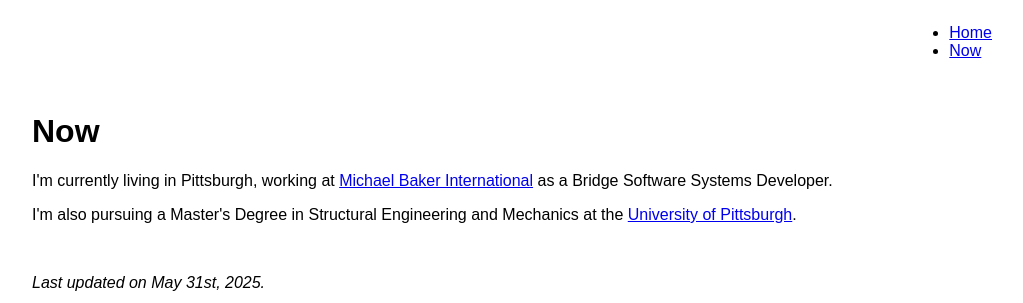
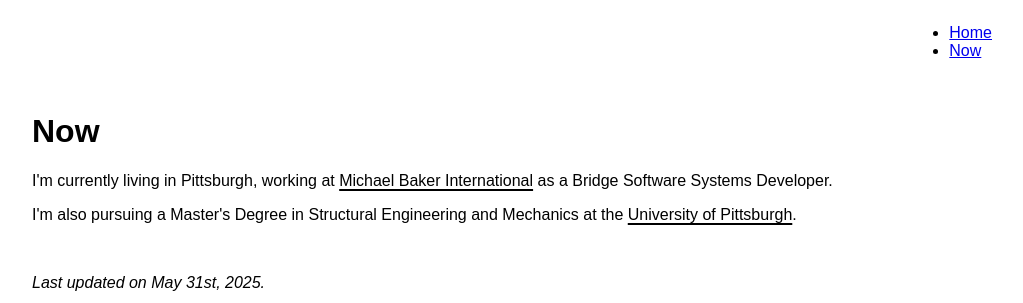
Before and after one commit to j-yang24/personal-website, a Gatsby site: page /now in a window 1280 px wide. Shown: the top 303 px of the page, without its empty margins (128-1151 px from the left). Built offline with nearby package versions, Linux system fonts and the light colour scheme; Gatsby itself is replaced by a stand-in of ours.

Commit message:
update Now Page

```diff
--- a/package.json
+++ b/package.json
@@ -23,6 +23,7 @@
     "gatsby-source-filesystem": "^3.15.0",
     "gatsby-transformer-sharp": "^3.15.0",
     "react": "^18.2.0",
-    "react-dom": "^18.2.0"
+    "react-dom": "^18.2.0",
+    "react-helmet": "^6.1.0"
   }
 }
--- a/src/components/seo.js
+++ b/src/components/seo.js
@@ -13,7 +13,7 @@ const Seo = ({ title }) => {
   `)
 
   return (
-    <title>{data.site.siteMetadata.title} - {title}</title>
+      <title>{data.site.siteMetadata.title} - {title}</title>
   )
 }
 
--- a/src/pages/now.js
+++ b/src/pages/now.js
@@ -3,30 +3,36 @@ import Layout from '../components/layout'
 import Seo from '../components/seo'
 import IconLinks from '../components/IconLinks';
 import BlackBarDivider from '../components/BlackBarDivider'
+import * as styles from '../styles/now.module.css';
 
 const NowPage = () => {
   return (
     <Layout pageTitle showTitle={false}>
-
       <div>
         <h1>Now</h1>
-        <p>I'm currently living in Pittsburgh, working at <a href="https://www.mbakerintl.com" target="_blank" rel="noopener noreferrer">Michael Baker International</a> as a Bridge Software Systems Developer.
+        <p className={styles.paragraph}>
+          I'm currently living in Pittsburgh, working at{' '}
+          <a className={styles.link} href="https://www.mbakerintl.com" target="_blank" rel="noopener noreferrer">
+            Michael Baker International
+          </a>{' '}
+          as a Bridge Software Systems Developer.
         </p>
-        <p>I'm also pursuing a Master's Degree in Structural Engineering and Mechanics at the <a href="https://www.engineering.pitt.edu/academics/eagr/" target="_blank" rel="noopener noreferrer">University of Pittsburgh</a>.
+        <p className={styles.paragraph}>
+          I'm also pursuing a Master's Degree in Structural Engineering and Mechanics at the{' '}
+          <a className={styles.link} href="https://www.engineering.pitt.edu/academics/eagr/" target="_blank" rel="noopener noreferrer">
+            University of Pittsburgh
+          </a>.
         </p>
-        <br></br>
-        <p><i>Last updated on May 31st, 2025.</i></p>
+        <br />
+        <p className={styles.update}>Last updated on May 31st, 2025.</p>
       </div>
 
       <BlackBarDivider />
       <IconLinks />
       <footer align="center">&#169; 2025 Johnson Yang</footer>
     </Layout>
-
   )
 }
 
-
 export const Head = () => <Seo title="Now" />
-
 export default NowPage
--- /dev/null
+++ b/src/styles/now.module.css
@@ -0,0 +1,27 @@
+.paragraph {
+  text-align: justify;
+  font-size: 16px;
+}
+
+.update {
+  font-style: italic;
+  color: black;
+  font-size: 16px;
+}
+
+.link {
+  text-decoration: underline;
+  text-decoration-thickness: 2px;
+  text-underline-offset: 3px;
+  color: black;
+  transition: opacity 0.4s;
+}
+
+.link:hover {
+  opacity: 0.7;
+  text-decoration: none;
+}
+
+.link:active {
+    opacity: 0.5;
+}
```
Also changed, not shown: src/images/favicon.png (deleted), 1 other file.
